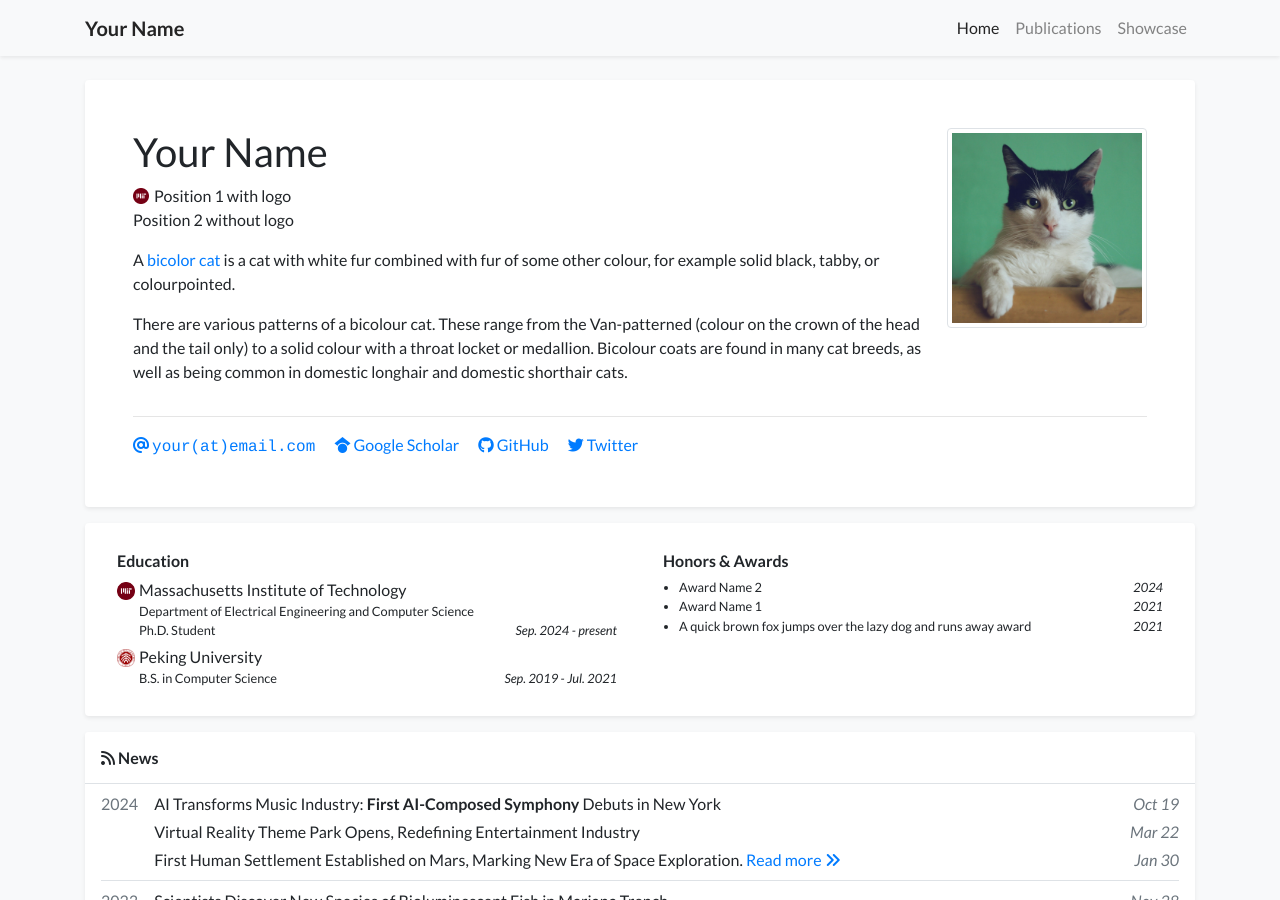
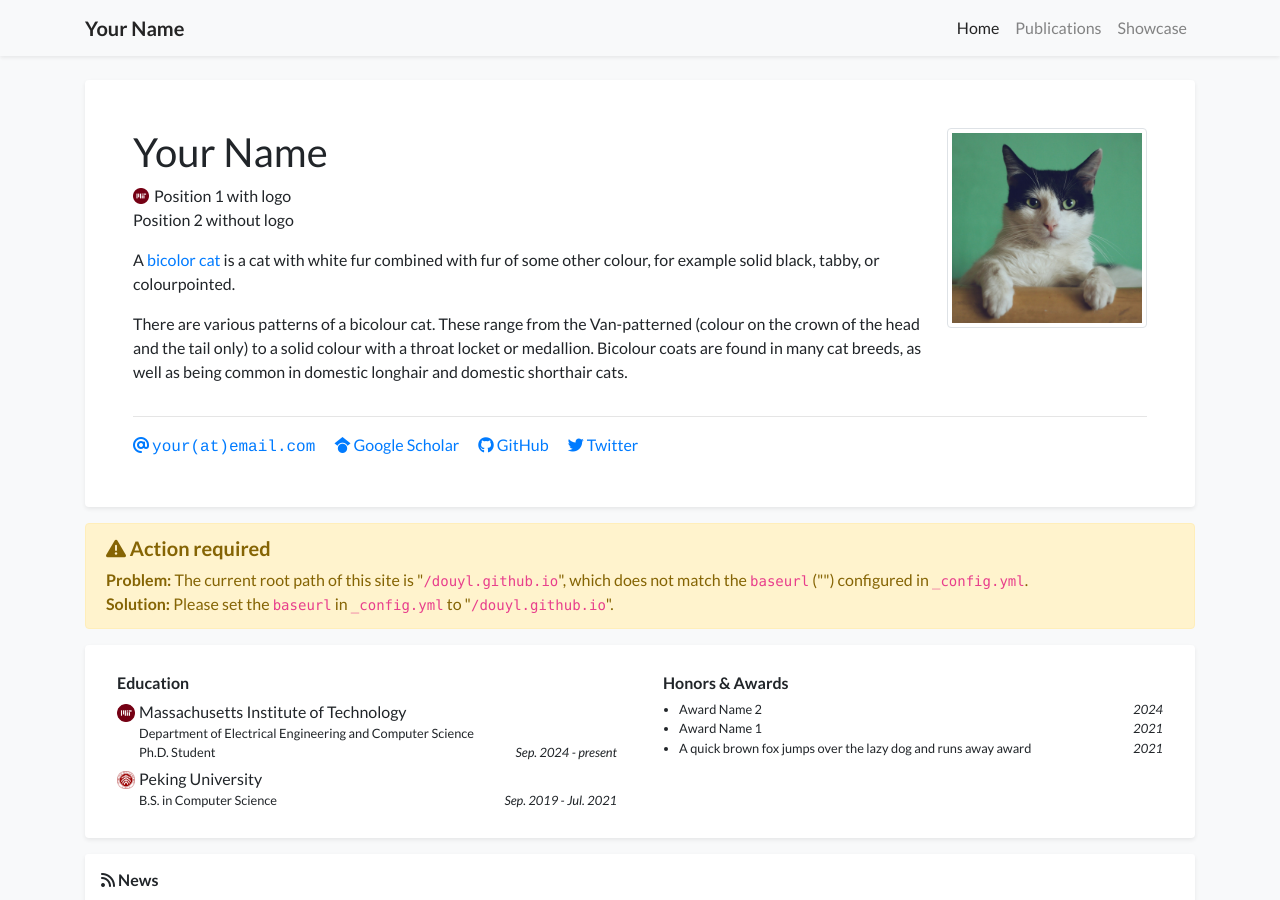
Before and after one commit to douyl/douyl.github.io, a Jekyll site: the page built from index.html, in a window 1280 px wide and 900 px high. Built offline with Jekyll 4.4.1, drawn with Linux system fonts in a browser that asks for light colours; nearby versions of some CDN libraries; a style sheet for code colours, icons or effects is not loaded.

Commit message:
Update _config.yml

```diff
--- a/_config.yml
+++ b/_config.yml
@@ -13,7 +13,7 @@
 # you will see them accessed via {{ site.title }}, {{ site.email }}, and so on.
 # You can create any custom variable you would like, and they will be accessible
 # in the templates via {{ site.myvariable }}.
-baseurl: "/academic-homepage" # the subpath of your site, e.g. /blog
+baseurl: "" # the subpath of your site, e.g. /academic-homepage, /blog
 
 # Build settings
 markdown: kramdown
```
